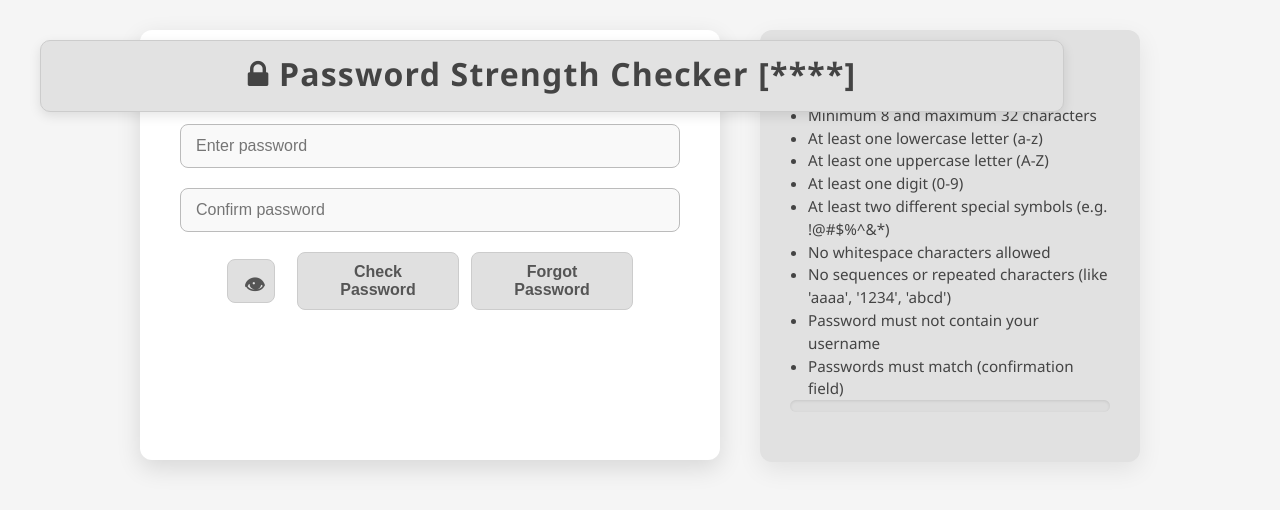
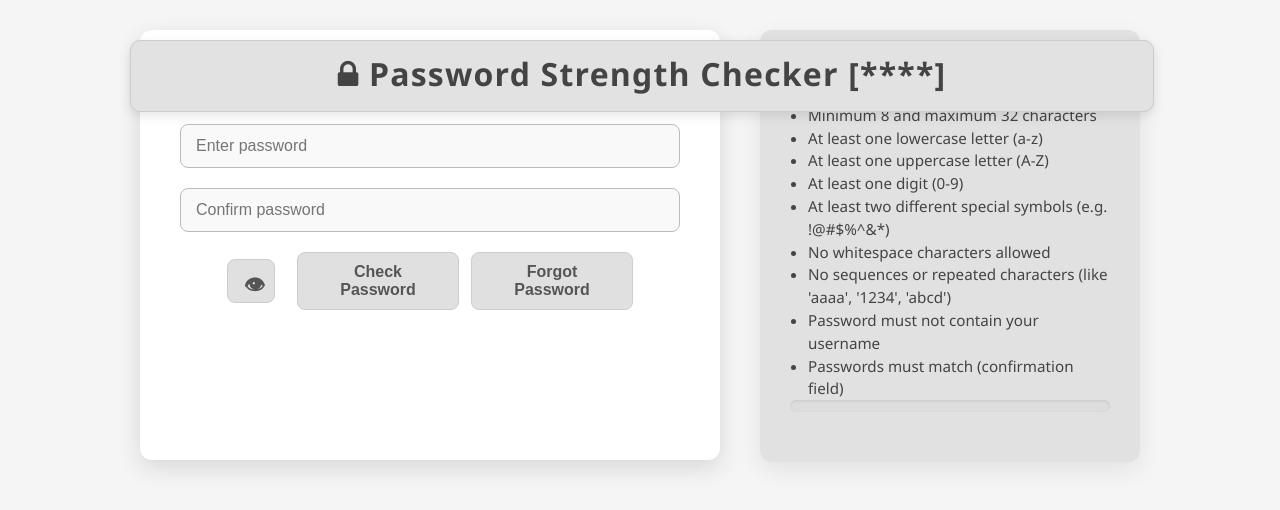
Before and after one commit to Harish040805/passwordstrengthchecker, a plain HTML site: page index.html in a window 1280 px wide. Drawn offline with Linux system fonts and the light colour scheme.

Commit message:
Update passwordstrengthcheckercss.css

```diff
--- a/passwordstrengthcheckercss.css
+++ b/passwordstrengthcheckercss.css
@@ -6,7 +6,7 @@
   h1 { width: 100%; text-align: center; font-weight: 600; font-size: 2rem; color: #444444; letter-spacing: 1.2px; margin: 0 0 15px; padding-top: 10px;
     user-select: none; }
   #title-bar { width: 80%; background-color: #e2e2e2; border: 1px solid #ccc; padding: 1px 0; border-radius: 10px; box-shadow: 0 4px 12px rgba(0, 0, 0, 0.1);
-    text-align: center; margin: 10px auto 30px; position: absolute; left: 40px;}
+    text-align: center; margin: 10px auto 30px; position: absolute; left: 130px;}
   input[type="text"], input[type="password"], input[type="number"], input[type="email"] { width: 100%; padding: 12px 15px; margin-bottom: 20px; font-size: 1rem;
     border: 1.8px solid #bbb; border-radius: 8px; color: #444; background-color: #f9f9f9; transition: border-color 0.3s ease; }
   input:focus { outline: none; border-color: #888888; background-color: #fff; }
```
